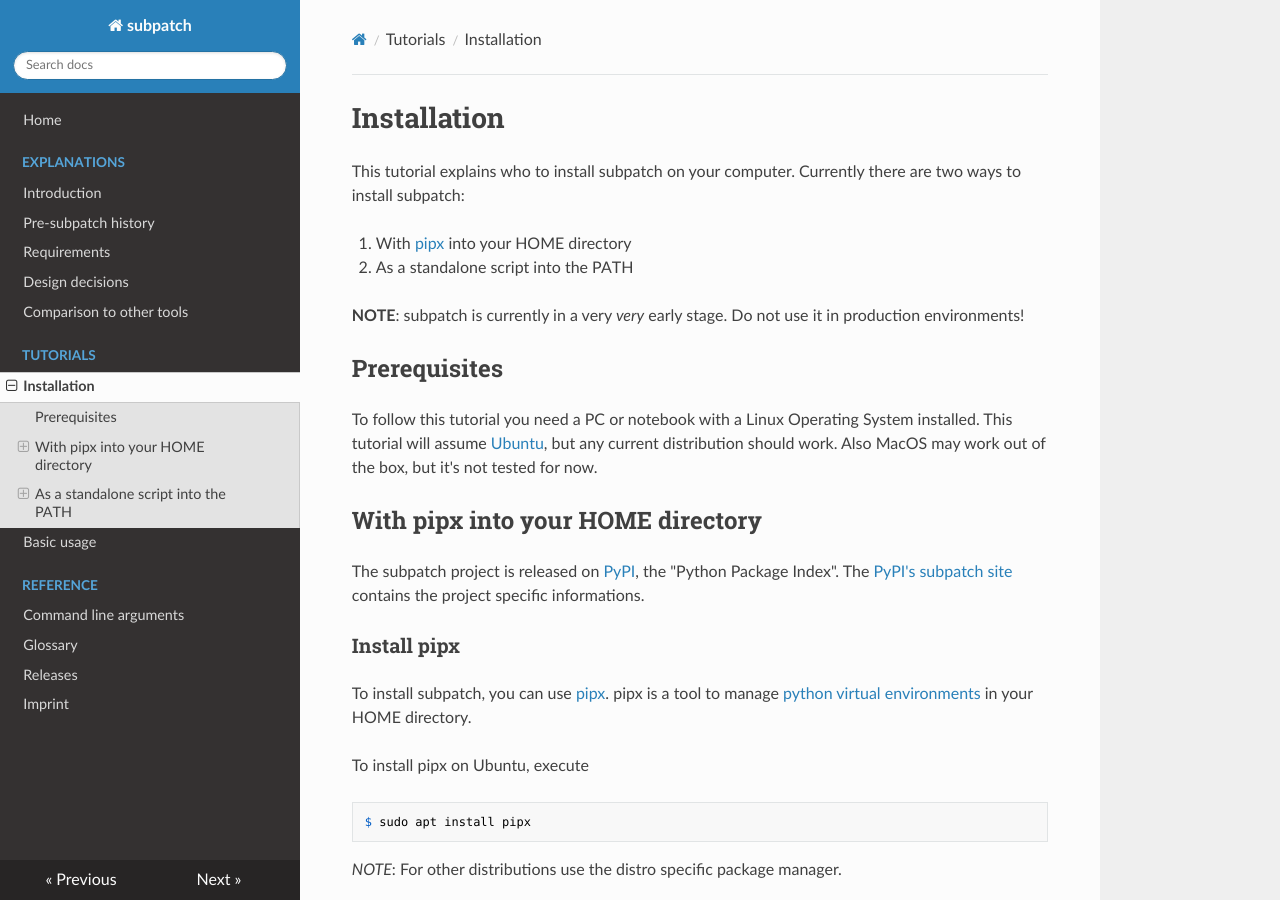
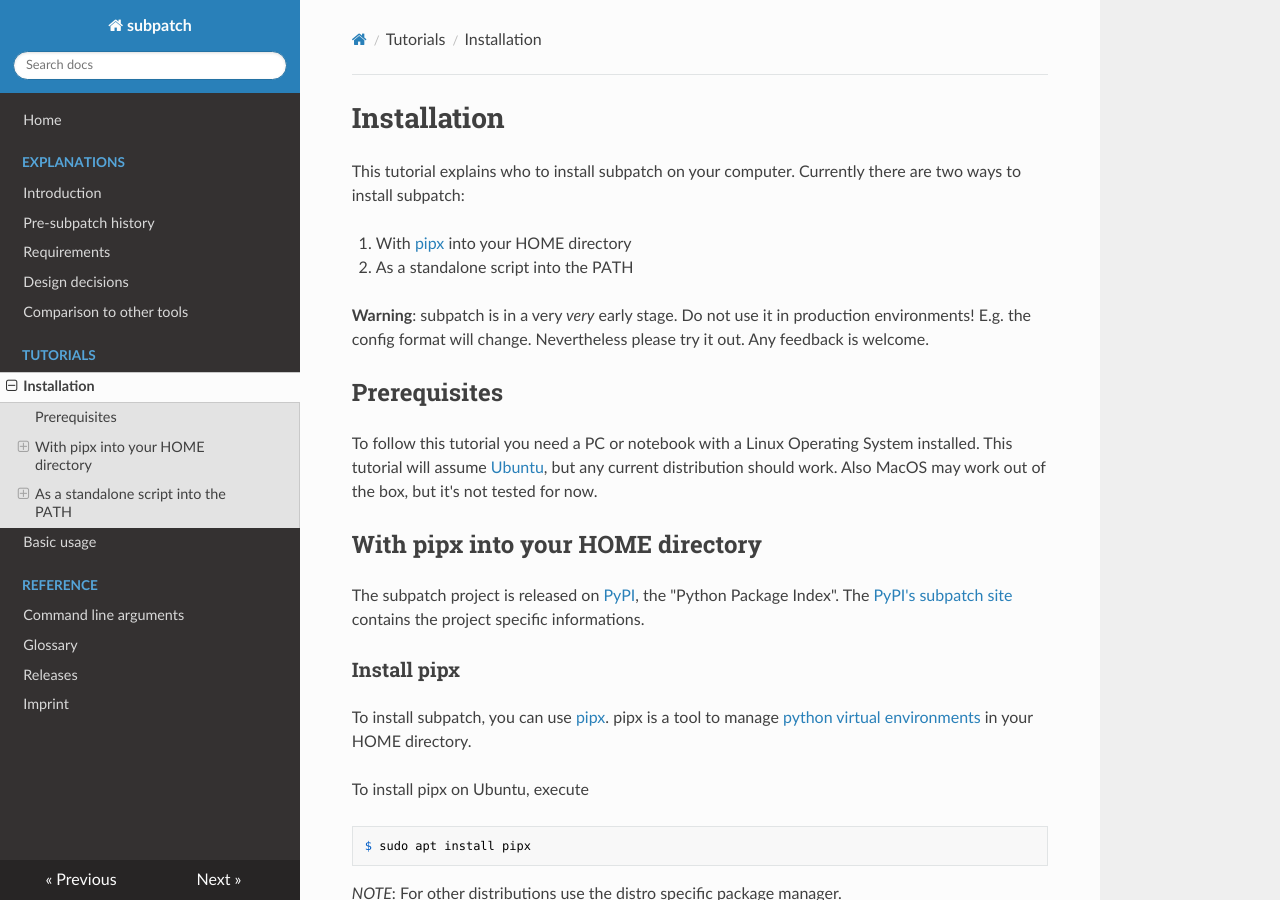
Before and after one commit to lengfeld/subpatch, an MkDocs documentation site: the page built from website/tut/installation.md, in a window 1280 px wide and 900 px high. Built offline with MkDocs 1.6.1, drawn with Linux system fonts in a browser that asks for light colours; nearby versions of some CDN libraries.

Commit message:
website: add warning also on release page

```diff
--- a/website/tut/installation.md
+++ b/website/tut/installation.md
@@ -6,8 +6,9 @@ there are two ways to install subpatch:
 1. With [pipx](https://pipx.pypa.io/stable/) into your HOME directory
 2. As a standalone script into the PATH
 
-**NOTE**: subpatch is currently in a very *very* early stage. Do not use it in
-production environments!
+**Warning**: subpatch is in a very *very* early stage. Do not use it in
+production environments! E.g. the config format will change. Nevertheless
+please try it out. Any feedback is welcome.
 
 
 ## Prerequisites
```
Also changed, not shown: website/ref/releases.md (+4 -0 lines).
